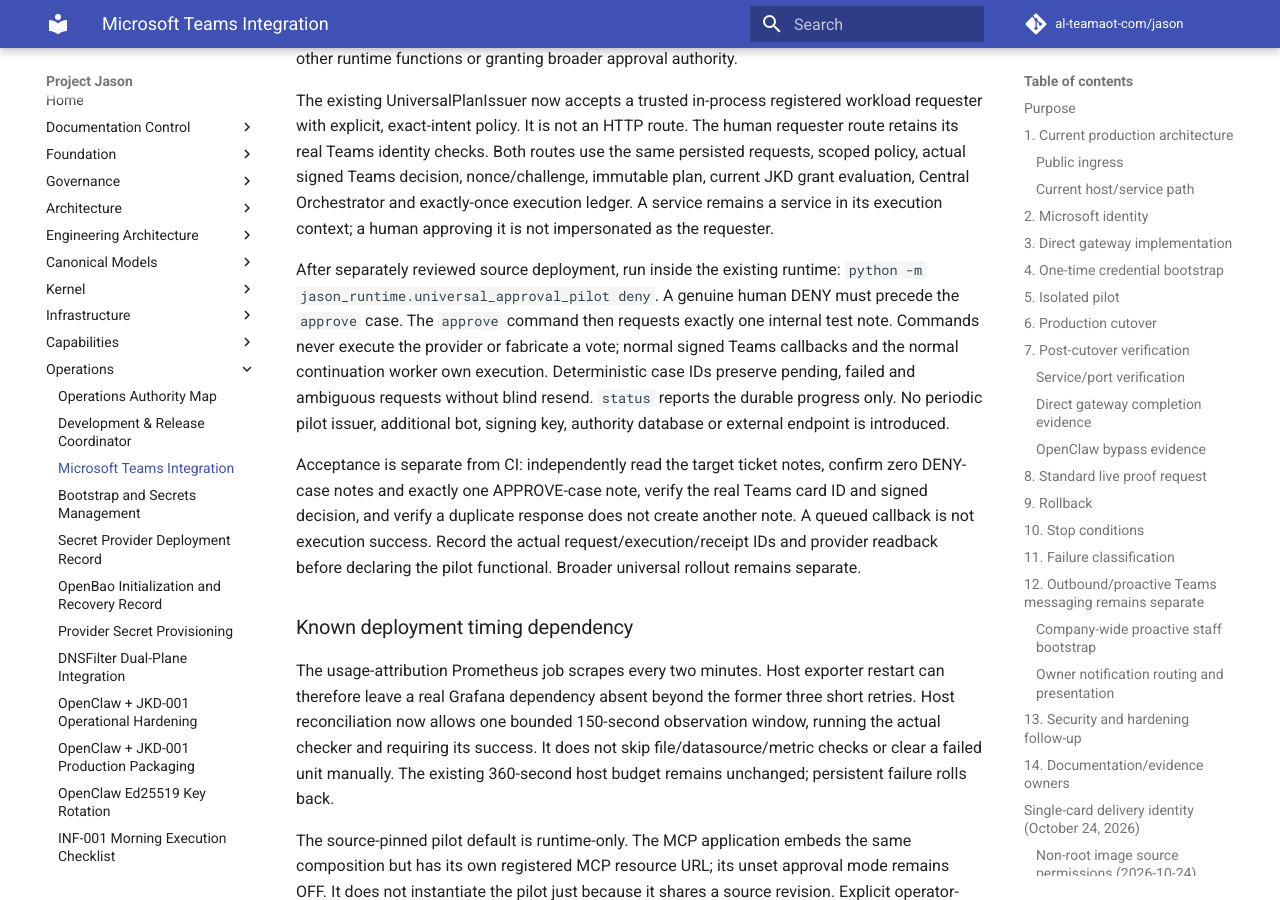
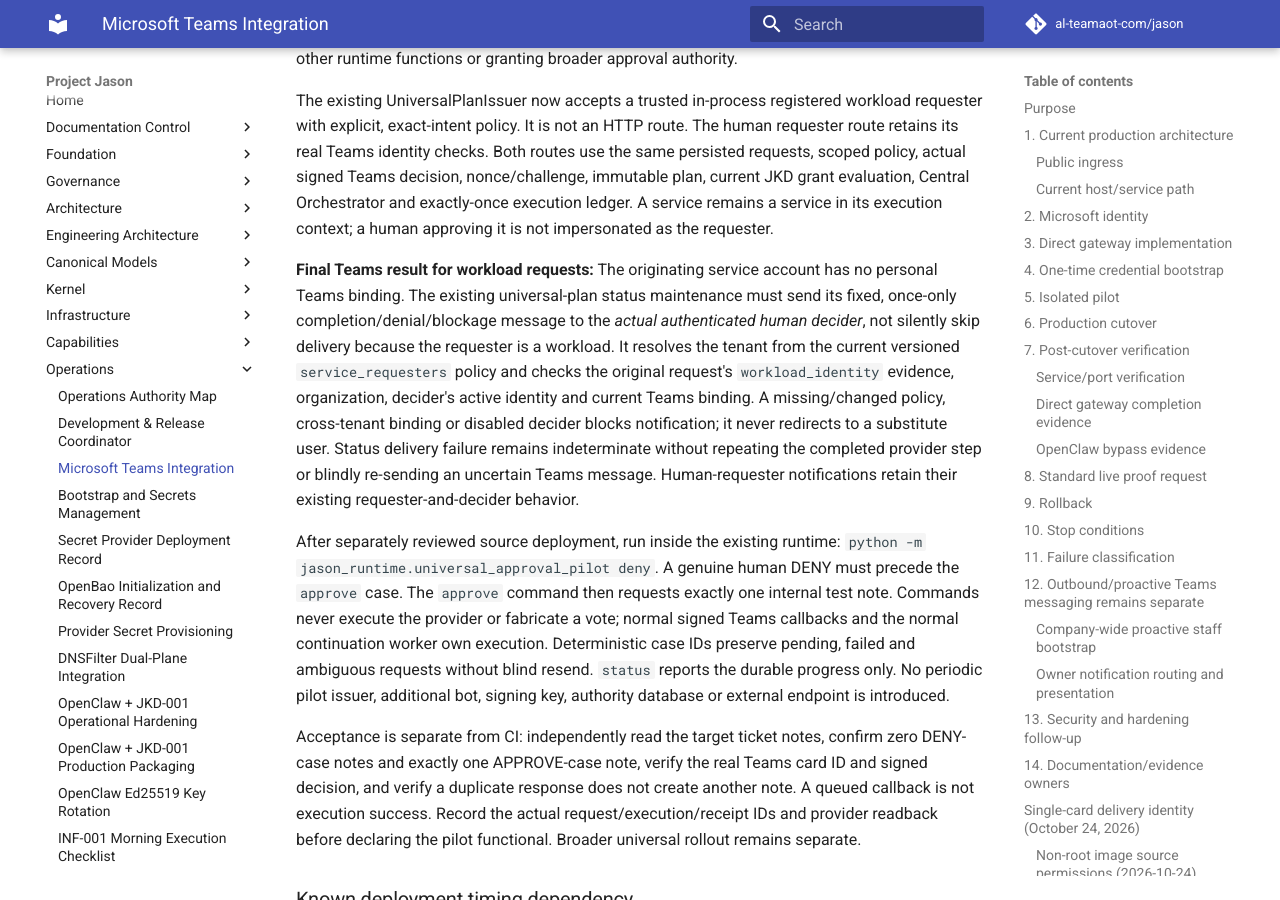
Before and after one commit to al-teamaot-com/jason, an MkDocs documentation site: the page built from docs/operations/Runbook-Teams-Integration.md, in a window 1280 px wide and 900 px high, scrolled down 12255 px. Built offline with MkDocs 1.6.1 and Material for MkDocs 9.7.7, drawn with Linux system fonts in a browser that asks for light colours; comment, search, counter and statistics services are not loaded.

Commit message:
docs(UTA): document human completion receipts for workload-initiated approval

```diff
--- a/docs/operations/Runbook-Teams-Integration.md
+++ b/docs/operations/Runbook-Teams-Integration.md
@@ -450,6 +450,19 @@
 Orchestrator and exactly-once execution ledger. A service remains a service in
 its execution context; a human approving it is not impersonated as the requester.
 
+**Final Teams result for workload requests:** The originating service account has
+no personal Teams binding. The existing universal-plan status maintenance must
+send its fixed, once-only completion/denial/blockage message to the *actual
+authenticated human decider*, not silently skip delivery because the requester
+is a workload. It resolves the tenant from the current versioned
+`service_requesters` policy and checks the original request's
+`workload_identity` evidence, organization, decider's active identity and
+current Teams binding. A missing/changed policy, cross-tenant binding or
+disabled decider blocks notification; it never redirects to a substitute user.
+Status delivery failure remains indeterminate without repeating the completed
+provider step or blindly re-sending an uncertain Teams message. Human-requester
+notifications retain their existing requester-and-decider behavior.
+
 After separately reviewed source deployment, run inside the existing runtime:
 `python -m jason_runtime.universal_approval_pilot deny`. A genuine human DENY
 must precede the `approve` case. The `approve` command then requests exactly one
```
